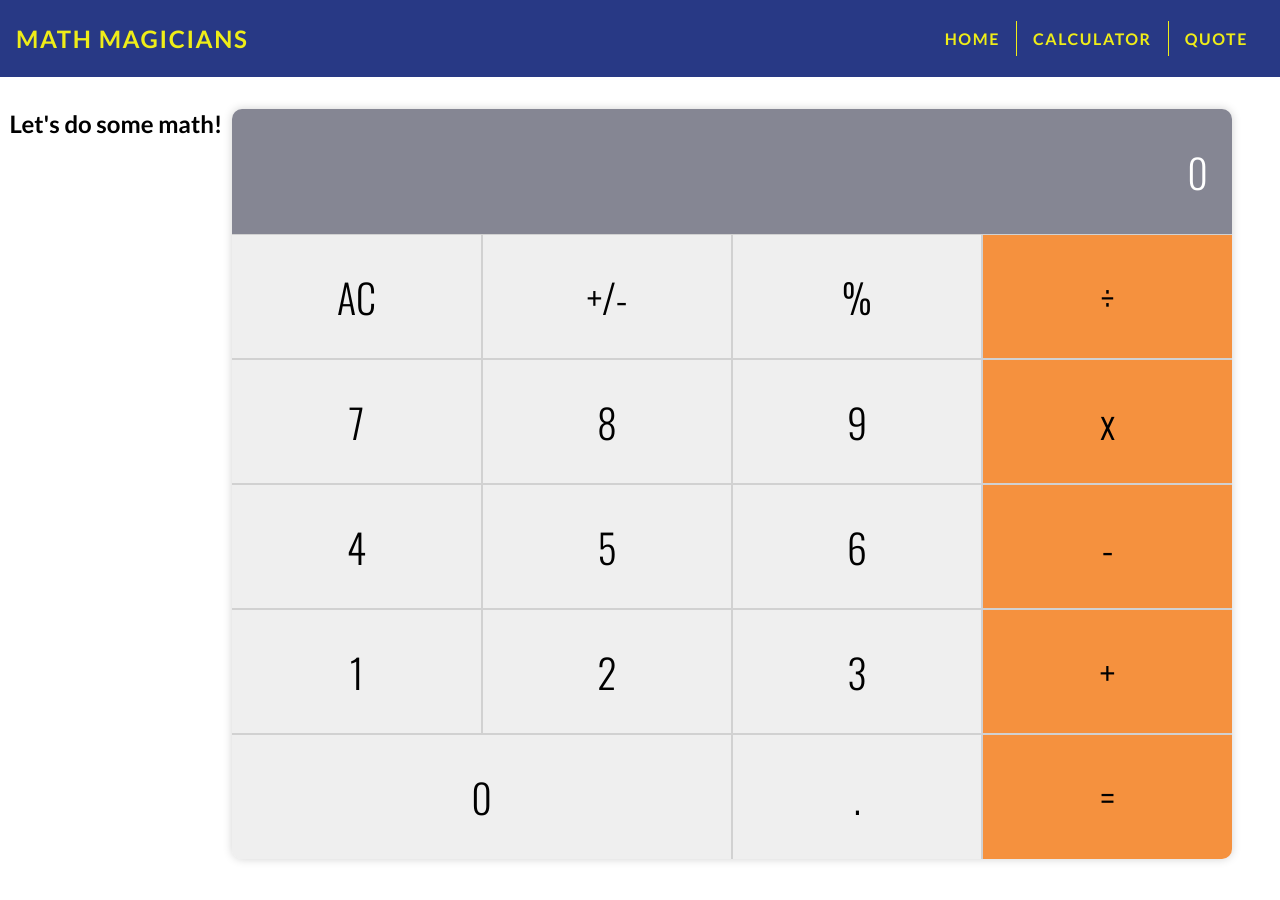
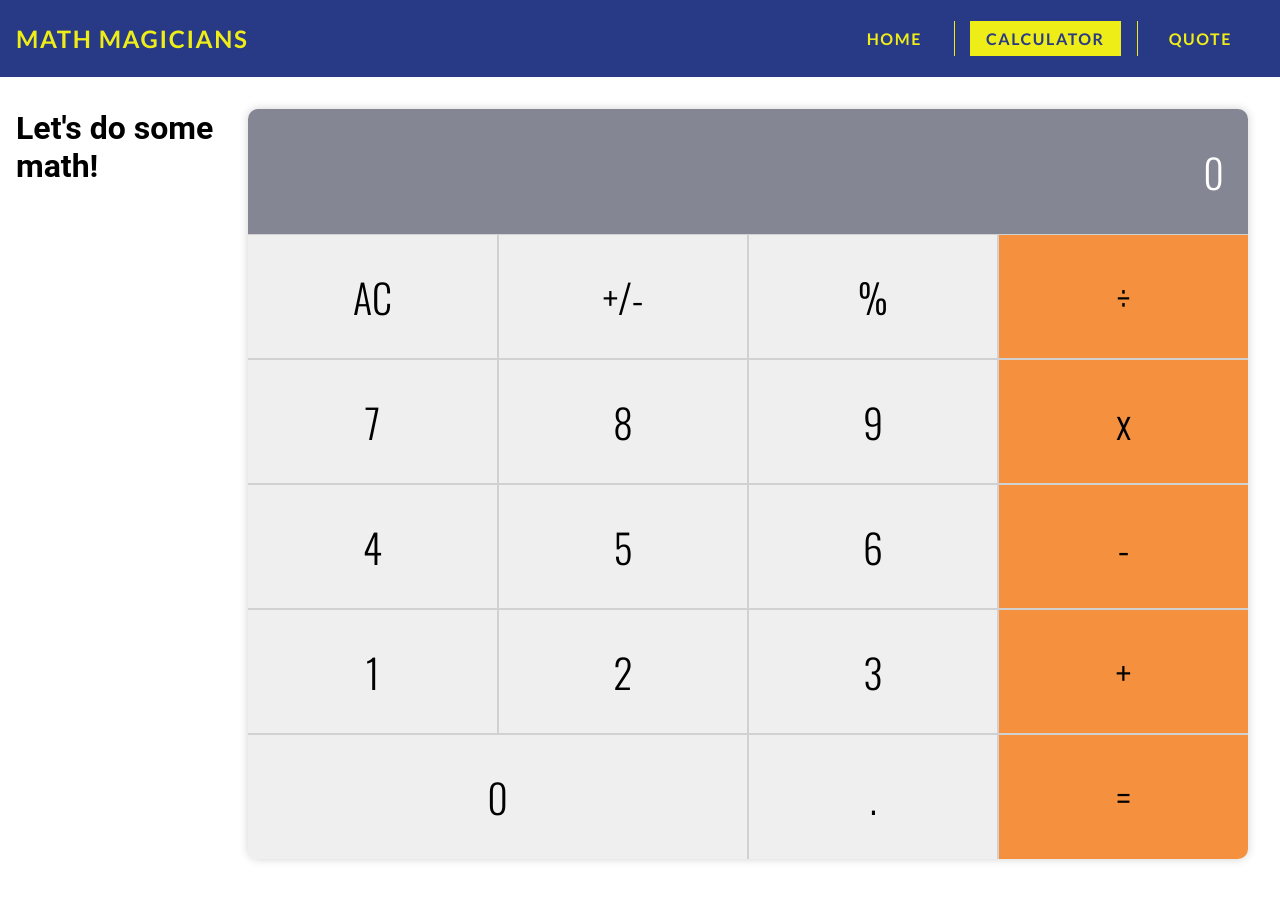
Before and after one commit to Amrhub/math-magicians, a React (Create React App) app: page /calculator in a window 1280 px wide. Shown: the top 900 px of the page. Built offline with nearby package versions, Linux system fonts and the light colour scheme.

Commit message:
feat: hover styling for navbar

```diff
--- a/src/App.scss
+++ b/src/App.scss
@@ -74,6 +74,7 @@ $yellow-color: #efed18;
     justify-content: space-between;
     padding: 0.5rem 1rem;
     list-style: none;
+    margin-right: 1rem;
 
     .nav-link {
       color: $yellow-color;
@@ -83,10 +84,45 @@ $yellow-color: #efed18;
       letter-spacing: 0.1rem;
       padding: 0.5rem 1rem;
       text-decoration: none;
+      position: relative;
+      margin-left: 2rem;
+
+      &::after {
+        content: '';
+        position: absolute;
+        width: 0;
+        height: 2px;
+        background-color: $yellow-color;
+        bottom: -5px;
+        left: 0;
+        right: 0;
+        transition: 0.3s;
+      }
+    }
+
+    .nav-link:hover::after {
+      width: 100%;
+    }
+
+    .active {
+      background-color: $yellow-color;
+      color: $blue-color;
+
+      &:hover {
+        border-bottom: none;
+      }
     }
 
     .nav-link + .nav-link {
-      border-left: 1px solid $yellow-color;
+      &::before {
+        content: '';
+        width: 1px;
+        height: 100%;
+        background-color: $yellow-color;
+        position: absolute;
+        left: -1rem;
+        top: 0;
+      }
     }
   }
 }
--- a/src/components/calculator.scss
+++ b/src/components/calculator.scss
@@ -8,12 +8,14 @@ $calculator-offset: 3rem;
 
 .calculator-container {
   width: calc(100% - #{$calculator-offset});
-  margin: auto $calculator-offset $calculator-offset auto;
+  margin: auto $calculator-offset $calculator-offset 1rem;
   display: flex;
 
   &__heading {
     flex: 1;
-    text-align: center;
+    font-size: 2rem;
+    font-family: $primary-font-family;
+    font-weight: bold;
   }
 }
 
--- a/src/pages/Home/Home.scss
+++ b/src/pages/Home/Home.scss
@@ -1,5 +1,5 @@
 .home {
-  min-height: 100vh;
+  max-height: 100vh;
   padding-inline: 1rem;
 
   h1 {
--- a/src/pages/Quote/Quote.scss
+++ b/src/pages/Quote/Quote.scss
@@ -1,7 +1,7 @@
-$quote-width: 850px;
+$quote-width: 900px;
 
 .quote {
-  min-height: 100vh;
+  height: calc(100vh - 120px);
 
   &-text {
     font-size: 1.5rem;
@@ -11,6 +11,7 @@ $quote-width: 850px;
     max-width: $quote-width;
     text-align: center;
   }
+
   &-author {
     font-size: 1.2rem;
     font-style: italic;
```
